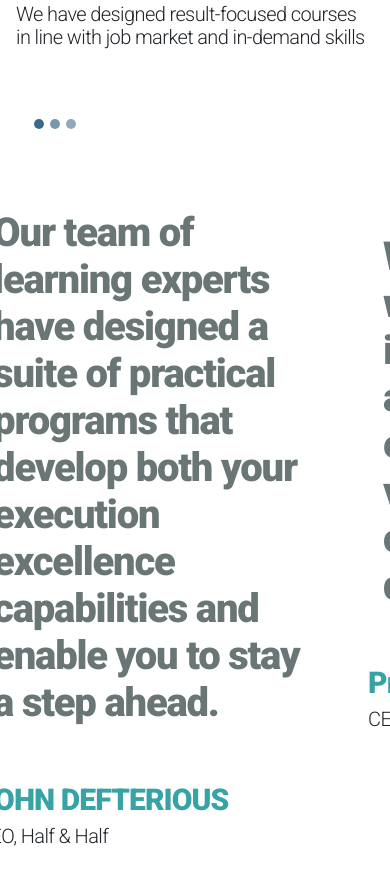
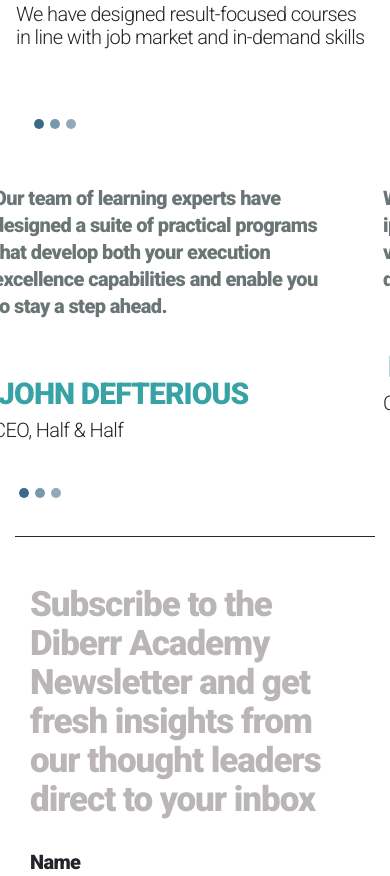
Before and after one commit to diberr/BusinessEssentialCourses, a plain HTML site: page index.html in a window 390 px wide. Shown: the part 5484-6360 px from the top of the page. Drawn offline with nearby package versions, Linux system fonts and the light colour scheme; a script that the page names is missing.

Commit message:
reviewpage

```diff
--- a/index.html
+++ b/index.html
@@ -513,7 +513,7 @@
               id="cardsreviews"
             >
               <div class="carousel-item active">
-                <div class="row col-md-12 mt-4">
+                <div class="row col-md-12 mt-lg-4">
             <h1 class="col-lg-11 learningexperts mt-5">
               Our team of learning experts have designed a suite of practical
               programs that develop both your execution excellence capabilities
@@ -532,7 +532,7 @@
           </div>
         </div>
               <div class="carousel-item">
-                <div class="row col-md-12 mt-5">
+                <div class="row col-md-12 mt-lg-5">
             <h1 class="col-lg-11 learningexperts mt-5">
               We are the best at what we do Lorem ipsum dolor, sit amet conseicta eveniet voluptatum, obcaecati dignissimos dolor!
             </h1>
--- a/style.css
+++ b/style.css
@@ -444,4 +444,16 @@ input[type='email'] {
     line-height: 39px;
     color: #bbb6b6;
   }
+
+  .reviews h1 {
+    font-size: 20px;
+    line-height: 27px;
+  }
+
+  .teamlearning{
+    padding-left: 20px;
+  }
+  p.occupation{
+    padding-left: 30px;
+  }
 }
```
